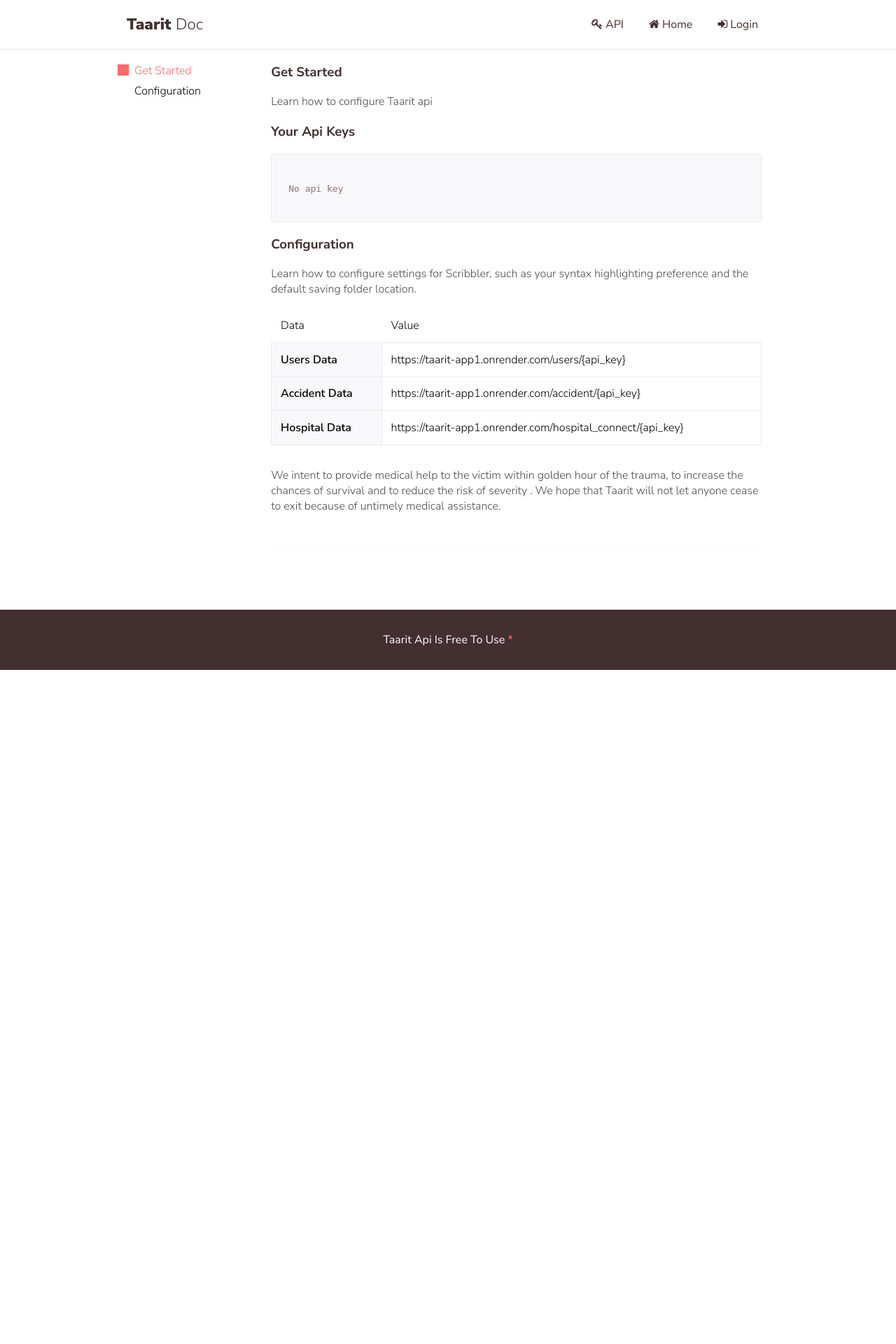
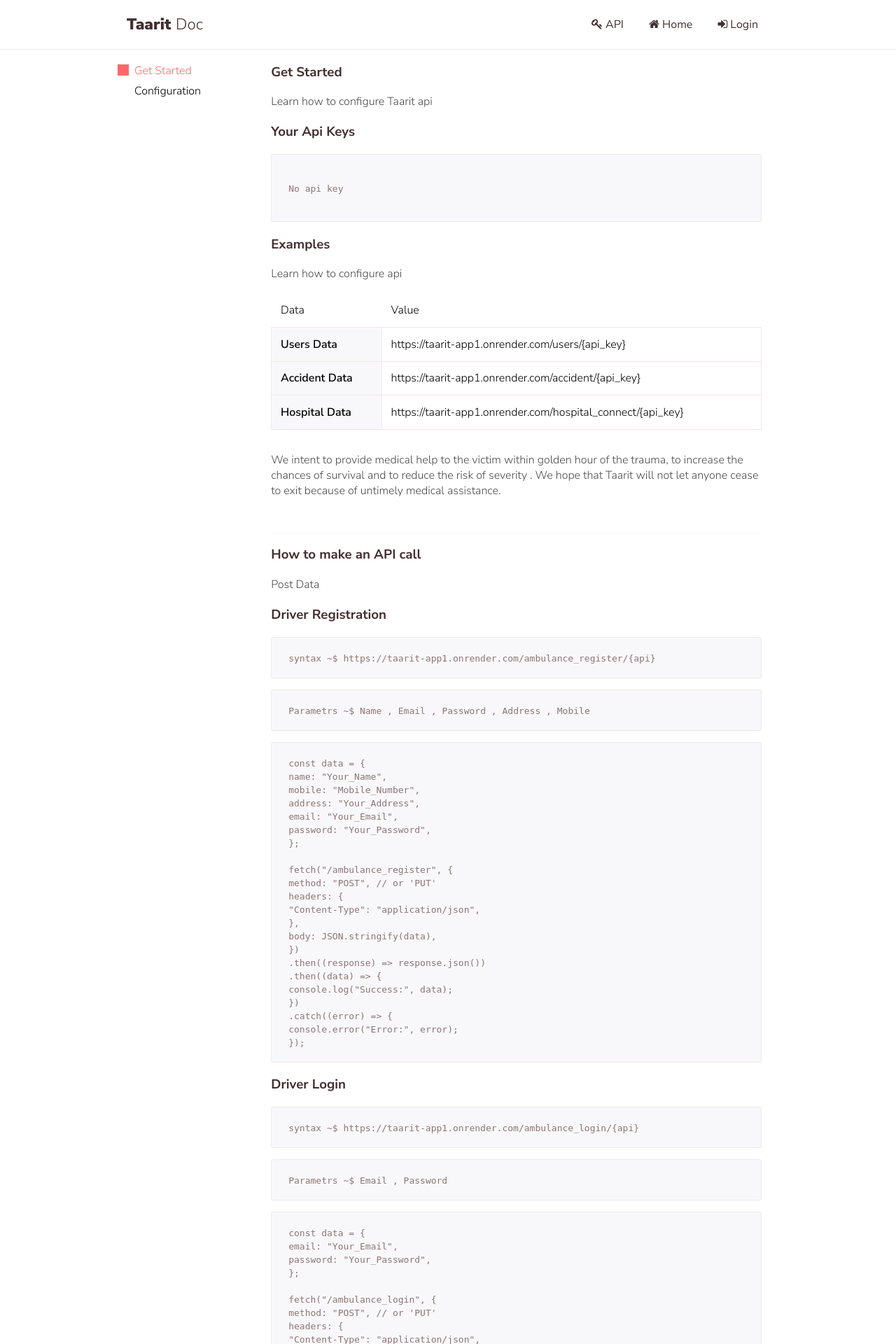
Before and after one commit to ChiragRohada7020/Taarit_api, a Flask app: page /docs in a window 1280 px wide. Shown: the top 1920 px of the page at 70% size. Before the commit the page ends 957 px from the top, so only its background shows below. Run offline with Flask 2, Linux system fonts and the light colour scheme; some libraries are stand-ins or nearby versions.

Commit message:
commited

```diff
--- a/templates/doc.html
+++ b/templates/doc.html
@@ -81,11 +81,8 @@
           </div>
         </section>
         <section class="js-section">
-          <h3 class="section__title">Configuration</h3>
-          <p>
-            Learn how to configure settings for Scribbler, such as your syntax
-            highlighting preference and the default saving folder location.
-          </p>
+          <h3 class="section__title">Examples</h3>
+          <p>Learn how to configure api</p>
           <table id="customers">
             <tr>
               <th>Data</th>
@@ -113,7 +110,176 @@
             exit because of untimely medical assistance.
           </p>
           <hr />
+          <section class="js-section">
+            <h3 class="section__title">How to make an API call</h3>
+            <p>Post Data</p>
+            <h3 class="section__title">Driver Registration</h3>
+            <div class="code__block code__block--notabs">
+              <pre class="code code--block">
+                <code>
+                  <span style="color: brown;">syntax</span> ~$  https://taarit-app1.onrender.com/<span style="color: brown; font-family: cursive;font-size: small; ">ambulance_register</span>/<span style="color: brown;font-family: cursive;font-size: small;">{api}</span>
+                </code>
+              </pre>
+            </div>
+            <div class="code__block code__block--notabs">
+              <pre class="code code--block">
+                <code>
+                  <span style="color: brown;">Parametrs</span> ~$  <span style="color: brown; font-family: cursive; font-size: small;">Name , Email , Password , Address , Mobile</span>
+                </code>
+              </pre>
+            </div>
+            <div class="code__block code__block--notabs">
+              <pre class="code code--block">
+                <code>
+                  const data = {
+                    name: "Your_Name",
+                    mobile: "Mobile_Number",
+                    address: "Your_Address",
+                    email: "Your_Email",
+                    password: "Your_Password",
+                  };
+
+fetch("/ambulance_register", {
+  method: "POST", // or 'PUT'
+  headers: {
+    "Content-Type": "application/json",
+  },
+  body: JSON.stringify(data),
+})
+  .then((response) => response.json())
+  .then((data) => {
+    console.log("Success:", data);
+  })
+  .catch((error) => {
+    console.error("Error:", error);
+  });
+                </code>
+              </pre>
+            </div>
+          </section>
         </section>
+        <section class="js-section">
+
+
+          <h3 class="section__title">Driver Login</h3>
+          <div class="code__block code__block--notabs">
+            <pre class="code code--block">
+              <code>
+                <span style="color: brown;">syntax</span> ~$  https://taarit-app1.onrender.com/<span style="color: brown; font-family: cursive;font-size: small; ">ambulance_login</span>/<span style="color: brown;font-family: cursive;font-size: small;">{api}</span>
+              </code>
+            </pre>
+          </div>
+          <div class="code__block code__block--notabs">
+            <pre class="code code--block">
+              <code>
+                <span style="color: brown;">Parametrs</span> ~$  <span style="color: brown; font-family: cursive; font-size: small;"> Email , Password</span>
+              </code>
+            </pre>
+          </div>
+          <div class="code__block code__block--notabs">
+            <pre class="code code--block">
+              <code>
+                const data = {
+                  email: "Your_Email",
+                  password: "Your_Password",
+                };
+
+fetch("/ambulance_login", {
+method: "POST", // or 'PUT'
+headers: {
+  "Content-Type": "application/json",
+},
+body: JSON.stringify(data),
+})
+.then((response) => response.json())
+.then((data) => {
+  console.log("Success:", data);
+})
+.catch((error) => {
+  console.error("Error:", error);
+});
+              </code>
+            </pre>
+          </div>
+        </section>
+        <section class="js-section">
+
+
+          <h3 class="section__title">Accidents Near Your Location</h3>
+          <div class="code__block code__block--notabs">
+            <pre class="code code--block">
+              <code>
+                <span style="color: brown;">syntax</span> ~$  https://taarit-app1.onrender.com/<span style="color: brown; font-family: cursive;font-size: small; ">ambulance_accident/{lat}/{log}/{api}</span>
+              </code>
+            </pre>
+          </div>
+          <div class="code__block code__block--notabs">
+            <pre class="code code--block">
+              <code>
+                <span style="color: brown;">Parametrs</span> ~$  <span style="color: brown; font-family: cursive; font-size: small;"> Latitude , Longitude</span>
+              </code>
+            </pre>
+          </div>
+          <div class="code__block code__block--notabs">
+            <pre class="code code--block">
+              <code>
+fetch("/ambulance_login/lat/log")
+.then((response) => response.json())
+.then((data) => {
+  console.log("Success:", data);
+})
+.catch((error) => {
+  console.error("Error:", error);
+});
+              </code>
+            </pre>
+          </div>
+        </section>
+        <section class="js-section">
+
+
+          <h3 class="section__title">Accept Patient(user) </h3>
+          <div class="code__block code__block--notabs">
+            <pre class="code code--block">
+              <code>
+                <span style="color: brown;">syntax</span> ~$  https://taarit-app1.onrender.com/<span style="color: brown; font-family: cursive;font-size: small; ">ambulance_accept/{api}</span>
+              </code>
+            </pre>
+          </div>
+          <div class="code__block code__block--notabs">
+            <pre class="code code--block">
+              <code>
+                <span style="color: brown;">Parametrs</span> ~$  <span style="color: brown; font-family: cursive; font-size: small;"> vehicle_id , email , name</span>
+              </code>
+            </pre>
+          </div>
+          <div class="code__block code__block--notabs">
+            <pre class="code code--block">
+              <code>
+                const data = {
+                  vehicle_id:"user_vehicle_id"
+                  email: "driver_email",
+                  name: "driver_name",
+                };
+
+fetch("/ambulance_accept", {
+method: "POST", // or 'PUT'
+headers: {
+  "Content-Type": "application/json",
+},
+body: JSON.stringify(data),
+})
+.then((response) => response.json())
+.then((data) => {
+  console.log("Success:", data);
+})
+.catch((error) => {
+  console.error("Error:", error);
+});        </code>
+            </pre>
+          </div>
+        </section>
+      </section>
         <!-- <section class="js-section">
           <h3 class="section__title">Keybindings</h3>
           <p>
--- a/templates/index.html
+++ b/templates/index.html
@@ -4,7 +4,7 @@
     <meta charset="utf-8" />
     <meta name="description" content="" />
     <meta name="viewport" content="width=device-width, initial-scale=1" />
-    <title>Scribbler - a codding landing page template for codrops</title>
+    <title>Taarit Api</title>
     <link
       rel="stylesheet"
       href="https://cdnjs.cloudflare.com/ajax/libs/font-awesome/4.7.0/css/font-awesome.min.css"
```
Also changed, not shown: Home/Ambulance/ambulance.py (+65 -41 lines).
